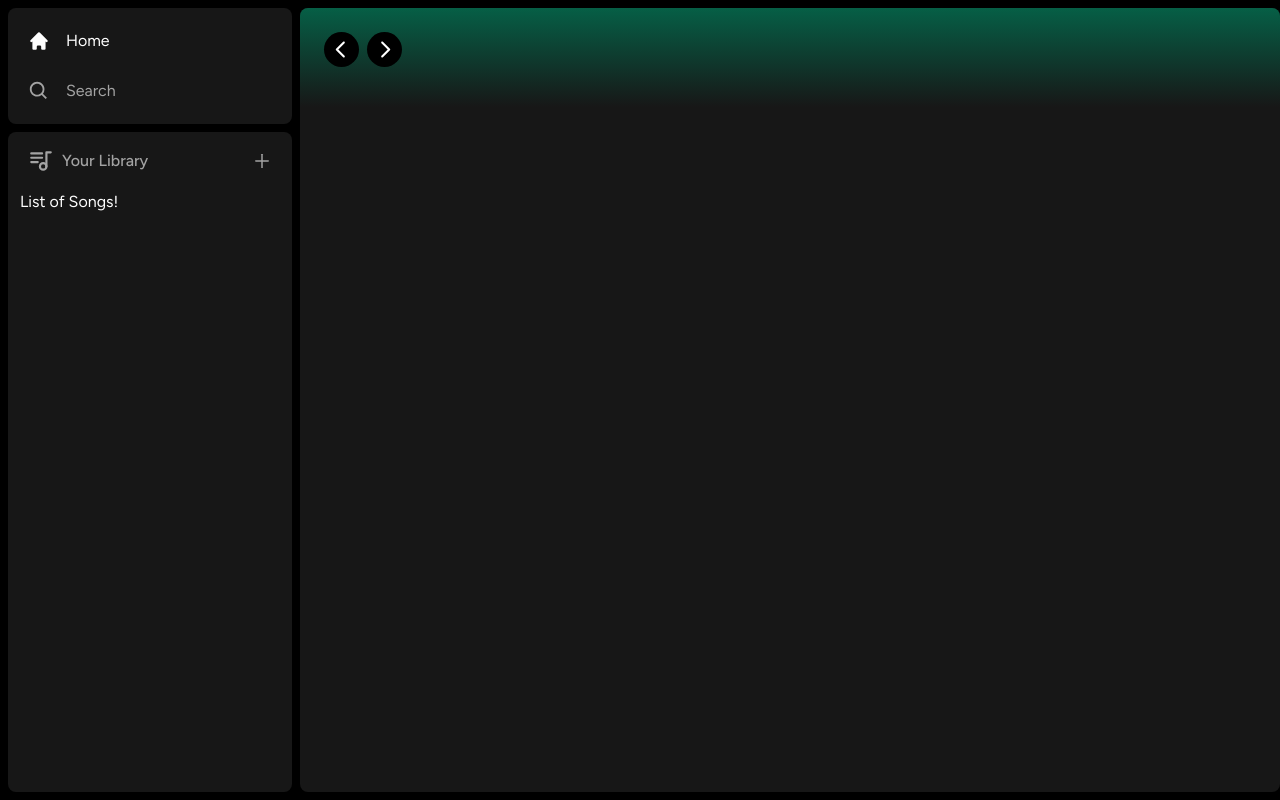
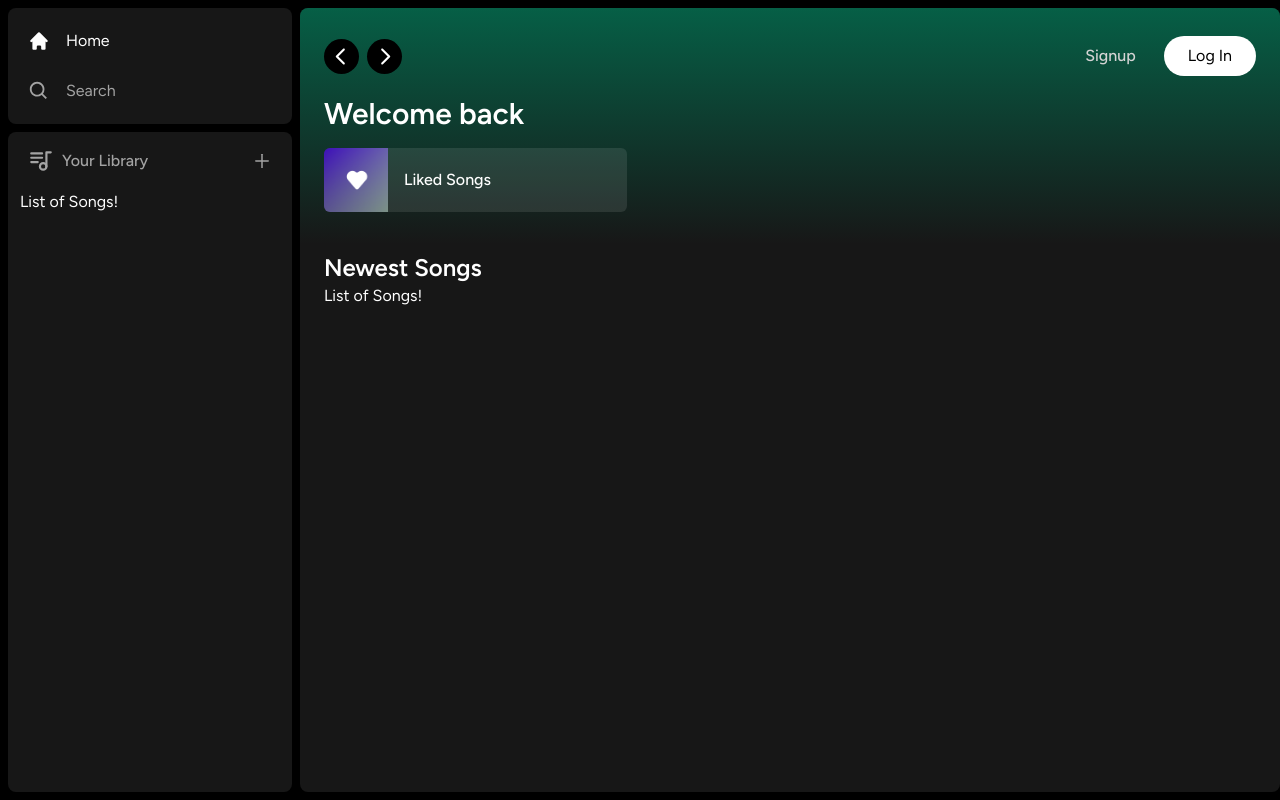
Before and after one commit to The-CodeINN/spotify-clone, a Next.js app: page / in a window 1280 px wide. Built offline with nearby package versions, Linux system fonts and the light colour scheme.

Commit message:
Feat: new features

```diff
--- a/app/(site)/page.tsx
+++ b/app/(site)/page.tsx
@@ -1,18 +1,46 @@
 import Header from "@/components/Header";
+import ListItem from "@/components/ListItem";
 
 export default function Home() {
   return (
-    <div className='
+    <div
+      className='
     bg-neutral-900
     rounded-lg
     h-full
     w-full
     overflow-hidden
     overflow-y-auto
-    '>
+    '
+    >
       <Header>
-        Header
+        <div className='mb-2'>
+          <h1 className='text-white text-3xl font-semibold'>Welcome back</h1>
+          <div
+            className='
+          grid
+          grid-cols-1
+          sm:grid-cols-2
+          md:grid-cols-3
+          2xl:grid-cols-4
+          gap-3
+          mt-4
+           '
+          >
+            <ListItem
+              image='/images/liked.png'
+              name='Liked Songs'
+              href='liked'
+            />
+          </div>
+        </div>
       </Header>
+      <div className='mt-2 mb-7 px-6'>
+        <div className='flex justify-between items-center'>
+          <h1 className='text-white text-2xl font-semibold'>Newest Songs</h1>
+        </div>
+        <div>List of Songs!</div>
+      </div>
     </div>
   );
 }
--- /dev/null
+++ b/components/Button.tsx
@@ -0,0 +1,36 @@
+import { forwardRef } from "react";
+import { twMerge } from "tailwind-merge";
+
+interface ButtonProps extends React.ButtonHTMLAttributes<HTMLButtonElement> {}
+
+const Button = forwardRef<HTMLButtonElement, ButtonProps>(
+  ({ className, children, disabled, type = "button", ...props }, ref) => {
+    return (
+      <button
+        type={type}
+        disabled={disabled}
+        {...props}
+        className={twMerge(
+          `w-full
+          rounded-full
+          bg-green-500
+          border-transparent
+          px-3
+          py-3
+          disabled:cursor-not-allowed
+          disabled:opacit-50
+          text-black
+          hover:opacity-75
+          transition`,
+          className
+        )}
+      >
+        {children}
+      </button>
+    );
+  }
+);
+
+Button.displayName = "Button";
+
+export default Button;
--- a/components/Header.tsx
+++ b/components/Header.tsx
@@ -3,7 +3,8 @@
 import { useRouter } from "next/navigation";
 import { twMerge } from "tailwind-merge";
 import { RxCaretLeft, RxCaretRight } from "react-icons/rx";
-import { HiHome } from "react-icons/hi";
+import { HiHome, HiSearch } from "react-icons/hi";
+import Button from "./Button";
 
 interface HeaderProps {
   children: React.ReactNode;
@@ -45,8 +46,30 @@
           <button className='rounded-full p-2 bg-white flex items-center justify-center hover:opacity-75 transition'>
             <HiHome size={20} className='text-black' />
           </button>
+          <button className='rounded-full p-2 bg-white flex items-center justify-center hover:opacity-75 transition'>
+            <HiSearch size={20} className='text-black' />
+          </button>
+        </div>
+
+        <div className='flex justify-between items-center gap-x-4'>
+          <>
+            <div>
+              <Button
+                onClick={() => {}}
+                className='bg-transparent text-neutral-300 font-medium'
+              >
+                Signup
+              </Button>
+            </div>
+            <div>
+              <Button onClick={() => {}} className='px-6 py-2 bg-white'>
+                Log In
+              </Button>
+            </div>
+          </>
         </div>
       </div>
+      {children}
     </div>
   );
 };
--- /dev/null
+++ b/components/ListItem.tsx
@@ -0,0 +1,63 @@
+"use client";
+
+import Image from "next/image";
+import { useRouter } from "next/navigation";
+import { FaPlay } from "react-icons/fa";
+
+interface ListItemProps {
+  image: string;
+  name: string;
+  href: string;
+}
+
+const ListItem: React.FC<ListItemProps> = ({ image, name, href }) => {
+  const router = useRouter();
+  const onClick = () => {
+    //   Add auth before push
+    router.push(href);
+  };
+
+  return (
+    <button
+      onClick={onClick}
+      className='
+      relative
+      group
+      flex
+      items-center
+      rounded-md
+      overflow-hidden
+      gap-x-4
+      bg-neutral-100/10
+      hover:bg-neutral-100/20
+      transition
+      pr-4'
+    >
+      <div className='relative min-h-[64px] min-w-[64px]'>
+        <Image className='object-cover' fill src={image} alt='image' />
+      </div>
+      <p className='font-medium truncate py-5'>{name}</p>
+      <div
+        className='
+                  absolute
+                  transition
+                  opacity-0
+                  rounded-full
+                  flex
+                  items-center
+                  justify-center
+                  bg-green-400
+                  p-4
+                  drop-shadow-md
+                  right-5
+                  hover:opacity-100
+                  hover:scale-110
+      '
+      >
+        <FaPlay className='text-black' />
+      </div>
+    </button>
+  );
+};
+
+export default ListItem;
```
Also changed, not shown: public/images/liked.png (added).
